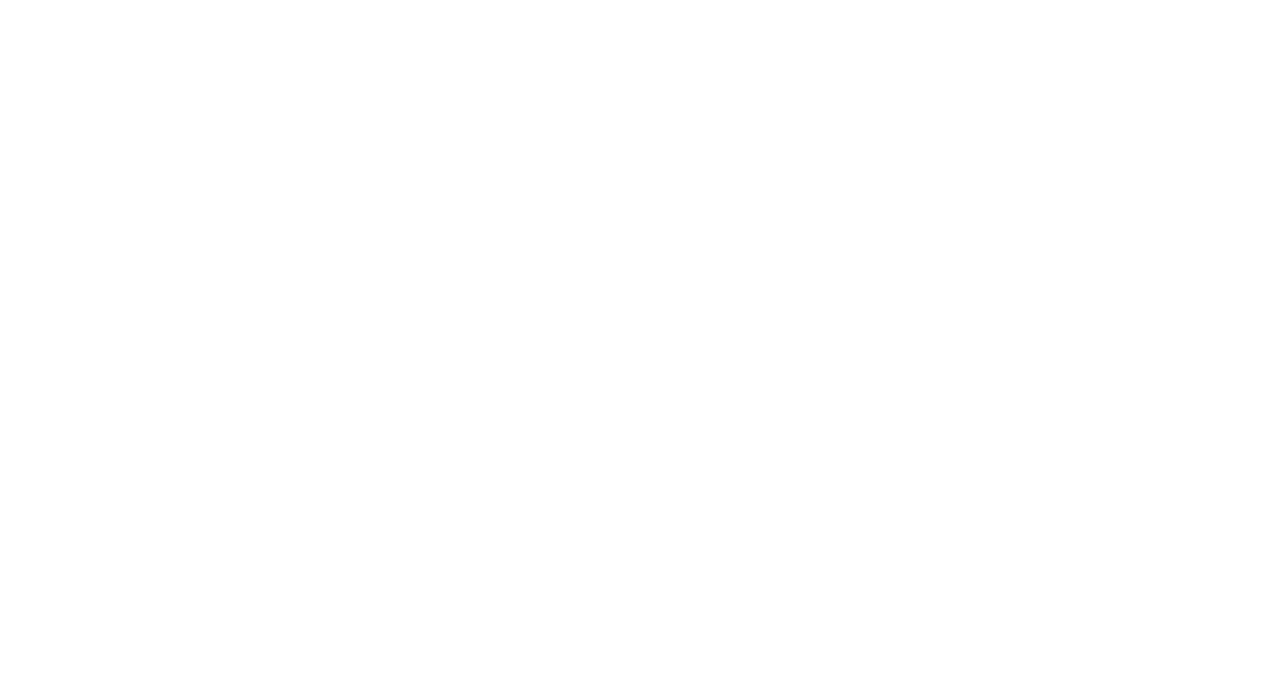
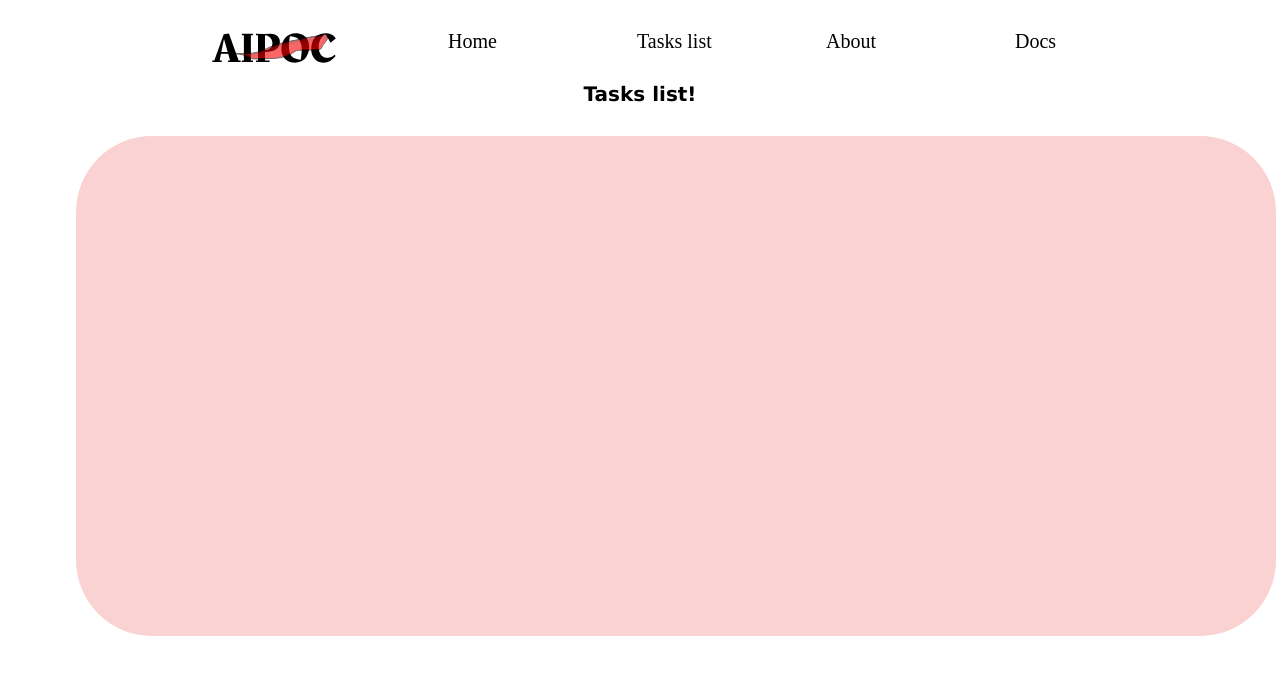
Before and after one commit to aipoc-ai/aipoc, a plain HTML site: page template/taskslist.html in a window 1280 px wide. Drawn offline with Linux system fonts and the light colour scheme.

Commit message:
completed tasklist page"

```diff
--- a/template/taskslist.html
+++ b/template/taskslist.html
@@ -0,0 +1,23 @@
+<html lang="en">
+<head>
+    <meta charset="UTF-8">
+    <meta name="viewport" content="width=device-width, initial-scale=1.0">
+    <title>Taskslist</title>
+    <link rel="stylesheet" href="style.css">
+    <link rel="stylesheet" href="taskstyle.css">
+    <link rel="stylesheet" href="//use.fontawesome.com/releases/v5.0.7/css/all.css">
+</head>
+<body>
+    <nav class="navbar">
+        <a href="#" class="navlink"><li class="navbar_logo"><img src="pics/aipoc.svg"></li></a>
+        <a href="#" class="navlink"><li class="navbar_child">Home</li></a>
+        <a href="#" class="navlink"><li class="navbar_child">Tasks list</li></a>
+        <a href="#" class="navlink"><li class="navbar_child">About</li></a>
+        <a href="#" class="navlink"><li class="navbar_child">Docs</li></a>
+    </nav>
+    <div class="taskslist">
+        <h1 class="online_status">Tasks list!</h1>
+        <div class="list"></div>
+    </div>
+</body>
+</html>
--- /dev/null
+++ b/template/taskstyle.css
@@ -0,0 +1,8 @@
+.list{
+    margin: 30px;
+    height: 500px;
+    width: 1200px;
+    background-color: #FAD2D2;
+    border-radius: 76px;
+    margin-left: 76px;
+}
```
Also changed, not shown: template/index.html (+1 -1 lines).
